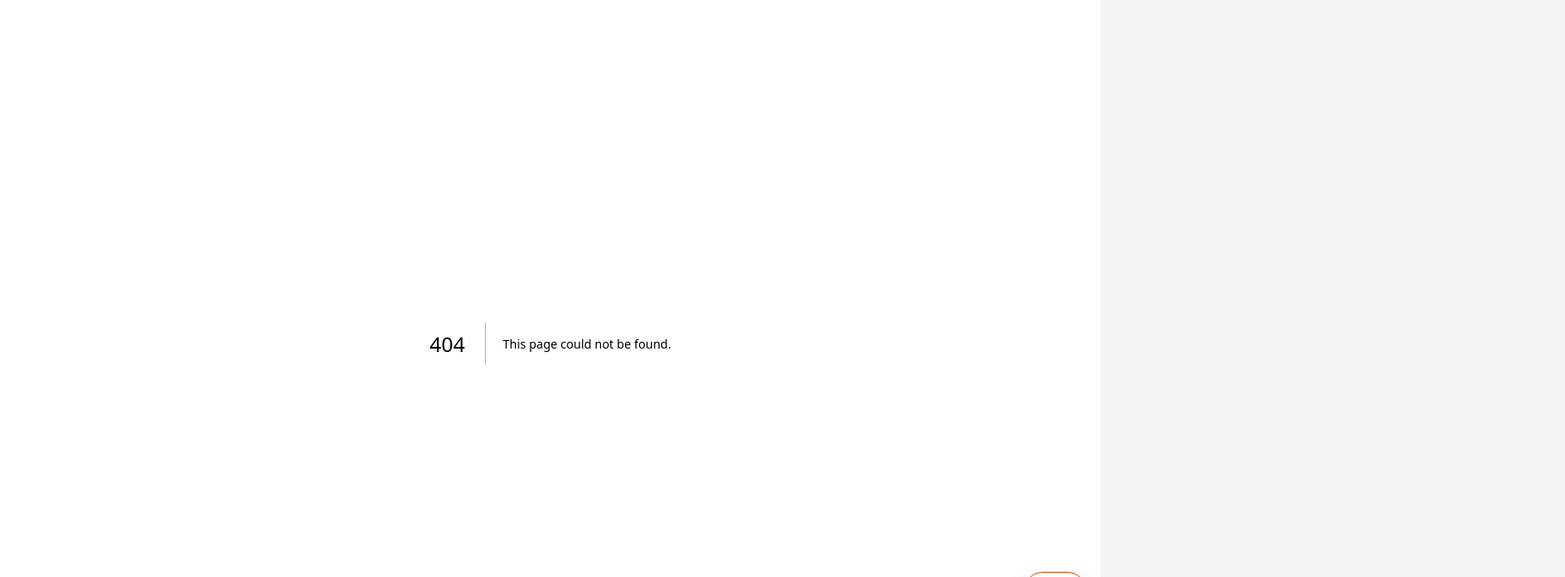
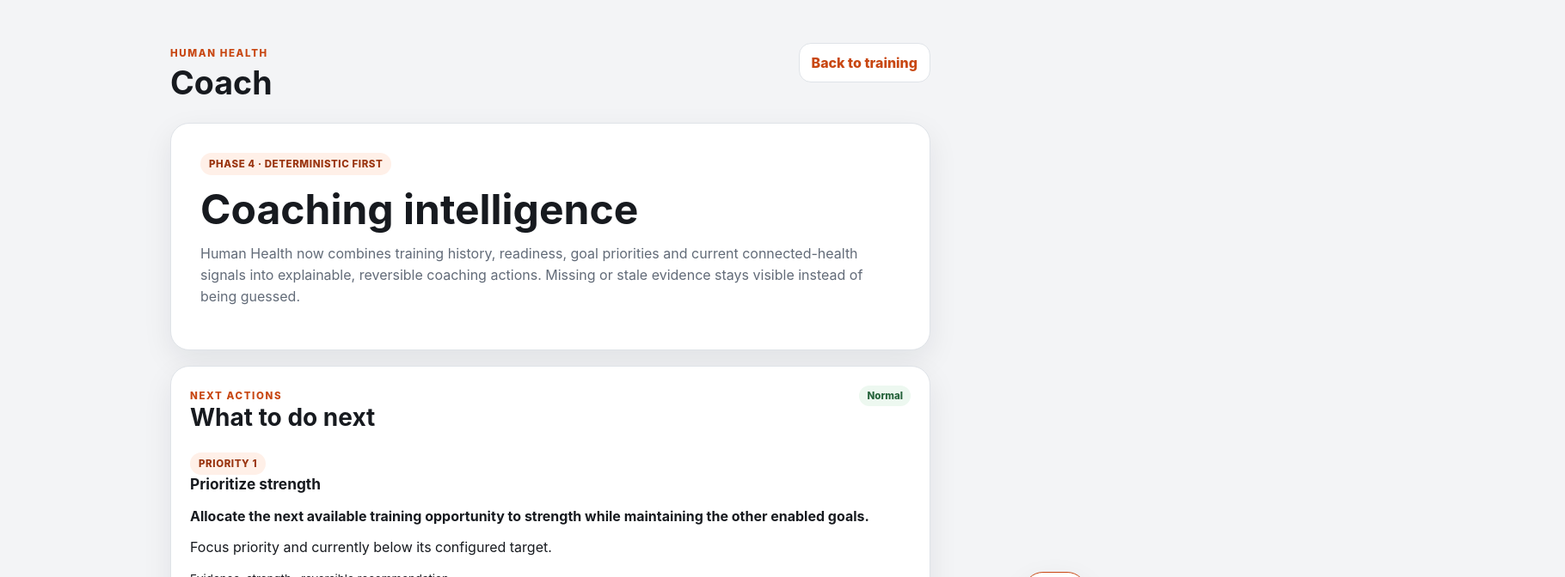
Before and after one commit to camster91/human-health, a Next.js app: page /coach in a window 1280 px wide. Before the commit this address had no page. Shown: the top 672 px of the page at 86% size, 1820 px wide, since content can reach past the window. Built offline with nearby package versions, Linux system fonts and the light colour scheme.

Commit message:
feat: add dedicated coaching route

```diff
--- /dev/null
+++ b/app/coach/page.tsx
@@ -0,0 +1,9 @@
+import Link from 'next/link';
+import { CoachingPanel } from '../coaching-panel';
+
+export default function CoachPage() {
+  return <main className="app-shell coaching-page">
+    <header><div><span className="eyebrow">HUMAN HEALTH</span><h1>Coach</h1></div><Link className="route-back" href="/">Back to training</Link></header>
+    <CoachingPanel />
+  </main>;
+}
```
